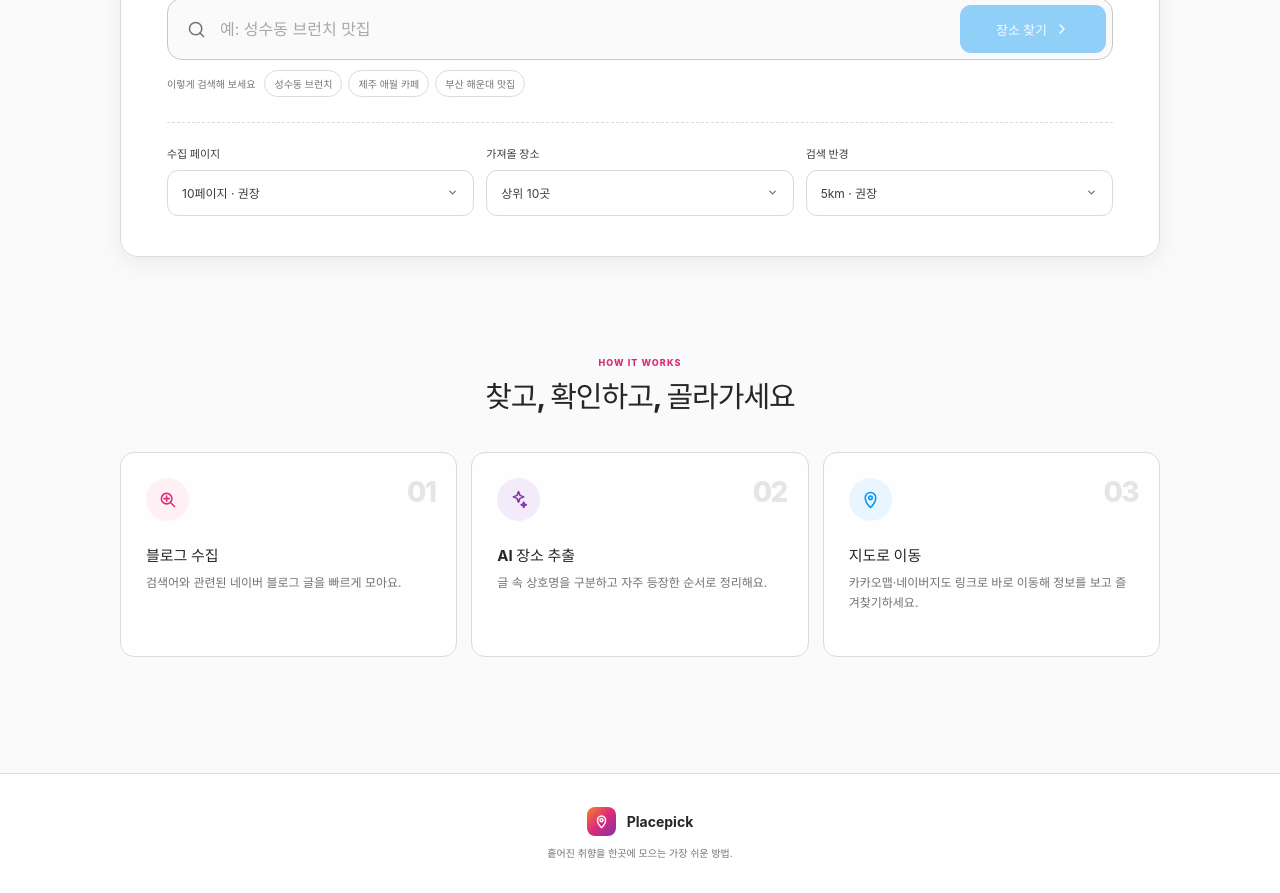
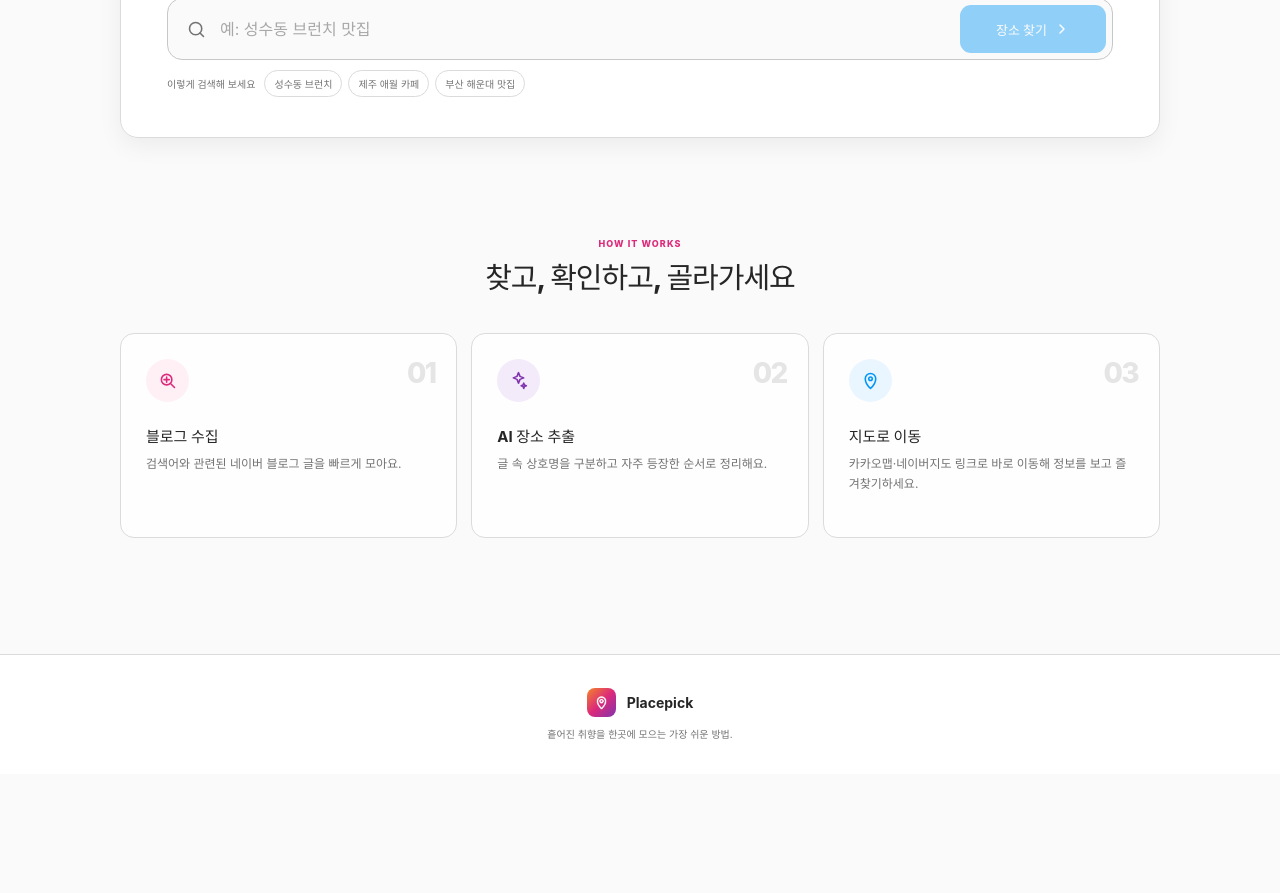
Before and after one commit to jwhitekim/naver-blog-to-kakao-map, a Svelte app in the folder frontend/: page / in a window 1280 px wide. Shown: the part 900-1793 px from the top of the page. After the commit the page ends 1674 px from the top, so only its background shows below. Built offline with nearby package versions, Linux system fonts and the light colour scheme.

Commit message:
feat: remove manual search options from UI, keyword-only search

```diff
--- a/frontend/src/App.svelte
+++ b/frontend/src/App.svelte
@@ -4,11 +4,13 @@
   const progressMessages = [
     '블로그 포스팅을 모으고 있어요',
     'AI가 상호명을 구분하고 있어요',
+    '결과가 부족하면 더 찾아보고 있어요',
     '카카오맵에서 정확한 장소를 찾고 있어요'
   ];
 
   const overviewProgressMessages = [
     '블로그 포스팅을 모으고 있어요',
+    '결과가 부족하면 더 찾아보고 있어요',
     'AI가 지역과 카테고리를 정리하고 있어요'
   ];
 
@@ -16,9 +18,6 @@
 
   let mode = 'quick'; // 'quick' | 'overview'
   let keyword = '';
-  let maxPages = 10;
-  let topN = 10;
-  let radius = 5000;
   let result = null;
   let overviewResult = null;
   let loading = false;
@@ -57,12 +56,7 @@
       const response = await fetch('/api/collections/preview', {
         method: 'POST',
         headers: { 'Content-Type': 'application/json' },
-        body: JSON.stringify({
-          keyword: keyword.trim(),
-          max_pages: Number(maxPages),
-          top_n: Number(topN),
-          radius: Number(radius)
-        })
+        body: JSON.stringify({ keyword: keyword.trim() })
       });
       result = await parseResponse(response);
     } catch (requestError) {
@@ -88,10 +82,7 @@
       const response = await fetch('/api/collections/overview', {
         method: 'POST',
         headers: { 'Content-Type': 'application/json' },
-        body: JSON.stringify({
-          keyword: keyword.trim(),
-          max_pages: Number(maxPages)
-        })
+        body: JSON.stringify({ keyword: keyword.trim() })
       });
       overviewResult = await parseResponse(response);
     } catch (requestError) {
@@ -107,10 +98,6 @@
     mode = 'quick';
     overviewResult = null;
     search();
-  }
-
-  function formatDistance(meters) {
-    return meters >= 1000 ? `${meters / 1000}km` : `${meters}m`;
   }
 </script>
 
@@ -225,48 +212,6 @@
           {/each}
         </div>
       </label>
-
-      <div class="options-grid">
-        <label>
-          <span>수집 페이지</span>
-          <div class="select-wrap">
-            <select bind:value={maxPages}>
-              <option value={5}>5페이지 · 빠르게</option>
-              <option value={10}>10페이지 · 권장</option>
-              <option value={20}>20페이지 · 꼼꼼하게</option>
-              <option value={30}>30페이지 · 최대</option>
-            </select>
-            <svg viewBox="0 0 24 24" aria-hidden="true"><path d="m8 10 4 4 4-4"/></svg>
-          </div>
-        </label>
-        {#if mode === 'quick'}
-          <label>
-            <span>가져올 장소</span>
-            <div class="select-wrap">
-              <select bind:value={topN}>
-                <option value={5}>상위 5곳</option>
-                <option value={10}>상위 10곳</option>
-                <option value={15}>상위 15곳</option>
-                <option value={20}>상위 20곳</option>
-              </select>
-              <svg viewBox="0 0 24 24" aria-hidden="true"><path d="m8 10 4 4 4-4"/></svg>
-            </div>
-          </label>
-          <label>
-            <span>검색 반경</span>
-            <div class="select-wrap">
-              <select bind:value={radius}>
-                <option value={1000}>1km</option>
-                <option value={3000}>3km</option>
-                <option value={5000}>5km · 권장</option>
-                <option value={10000}>10km</option>
-                <option value={20000}>20km</option>
-              </select>
-              <svg viewBox="0 0 24 24" aria-hidden="true"><path d="m8 10 4 4 4-4"/></svg>
-            </div>
-          </label>
-        {/if}
-      </div>
     </form>
   </section>
 
@@ -384,7 +329,7 @@
                         {candidate.place.business_hours.is_open ? '영업중' : '영업종료'} · {candidate.place.business_hours.display}
                       </span>
                     {/if}
-                    <span>{formatDistance(radius)} 반경 검색</span>
+                    <span>5km 반경 검색</span>
                   </div>
                 {:else}
                   <p class="address">카카오맵에서 ‘{candidate.name}’의 정확한 장소를 찾지 못했어요.</p>
--- a/frontend/src/app.css
+++ b/frontend/src/app.css
@@ -329,23 +329,6 @@ label > span { display: block; margin-bottom: 9px; color: var(--ink-soft); font-
 .search-examples small { margin-right: 3px; color: var(--muted); font-size: 10px; }
 .search-examples button { padding: 5px 9px; color: var(--muted); border: 1px solid var(--line); border-radius: 999px; background: var(--paper); font-size: 10px; transition: color .2s ease, border-color .2s ease, background .2s ease; }
 .search-examples button:hover { color: var(--pink); border-color: #e7b2ca; background: var(--pink-soft); }
-.options-grid { display: grid; grid-template-columns: repeat(3, 1fr); gap: 12px; margin-top: 25px; padding-top: 22px; border-top: 1px dashed var(--line); }
-.select-wrap { position: relative; }
-.select-wrap select {
-  width: 100%;
-  height: 46px;
-  padding: 0 38px 0 14px;
-  appearance: none;
-  border: 1px solid var(--line);
-  border-radius: 11px;
-  background: var(--paper);
-  color: var(--ink-soft);
-  outline: none;
-  font-size: 12px;
-  transition: border-color .2s ease, box-shadow .2s ease;
-}
-.select-wrap select:focus { border-color: var(--accent); box-shadow: 0 0 0 3px rgba(0, 149, 246, .1); }
-.select-wrap svg { position: absolute; right: 13px; top: 14px; width: 17px; color: var(--muted); pointer-events: none; }
 
 .spinner { width: 14px; height: 14px; border: 2px solid rgba(255, 255, 255, .4); border-top-color: #fff; border-radius: 50%; animation: spin .7s linear infinite; }
 @keyframes spin { to { transform: rotate(360deg); } }
@@ -489,7 +472,6 @@ footer p { margin: 0; color: var(--muted); font-size: 10px; }
   .input-wrap input { height: 58px; padding-right: 16px; }
   .input-wrap button { position: static; width: 100%; height: 49px; margin-top: 8px; }
   .search-examples small { flex-basis: 100%; }
-  .options-grid { grid-template-columns: 1fr; gap: 13px; }
   .loading-card { padding: 24px 19px; align-items: flex-start; gap: 14px; border-radius: 18px; }
   .radar { width: 46px; height: 46px; border-radius: 15px; }
   .results { padding: 28px 19px; border-radius: 20px; }
```
